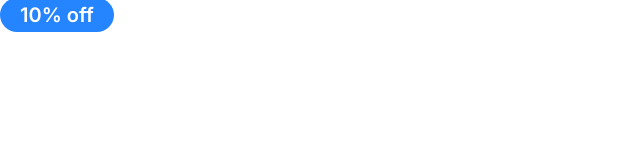
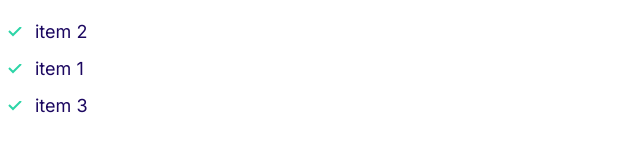
Before and after one commit to samohiani/Moshifyy, a plain HTML site: page index.html in a window 1280 px wide. Shown: the whole page, without its empty margins (0-640 px from the left). Drawn offline with Linux system fonts and the light colour scheme.

Commit message:
creation of lists

```diff
--- a/css/styles.css
+++ b/css/styles.css
@@ -112,3 +112,31 @@ a{
         font-size: 1.2rem;
     }
 }
+
+/* Lists */
+.list{
+    list-style: none;
+    padding-left: 0;
+    color: var(--color-headings);
+}
+
+.list--inline .list__item{
+    display: inline-block;
+    margin-right: 2rem;
+}
+
+.list--tick{
+    list-style-image: url(../images/tick.svg);
+    padding-left: 3rem;
+}
+
+.list--tick .list__item{
+    padding-left: 0.5rem;
+    margin-bottom: 1rem;
+}
+
+@media screen and (min-width:1024px){
+    .list--tick .list__item{
+       pa0
+    }
+}
--- a/index.html
+++ b/index.html
@@ -13,6 +13,10 @@
     <link rel="stylesheet" href="css/styles.css" />
   </head>
   <body>
-    <span class="badge badge--primary">10% off</span>
+    <ul class="list list--tick">
+      <li class="list__item">item 2</li>
+      <li class="list__item">item 1</li>
+      <li class="list__item">item 3</li>
+    </ul>
   </body>
 </html>
```
Also changed, not shown: components/lists.html (added, +5 -0 lines), images/tick.svg (added).
